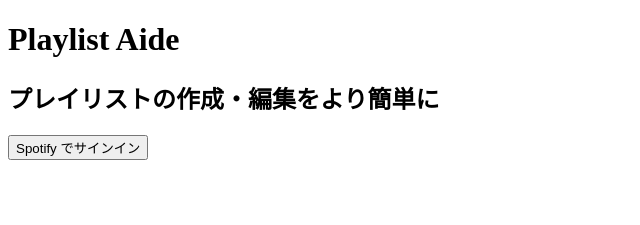
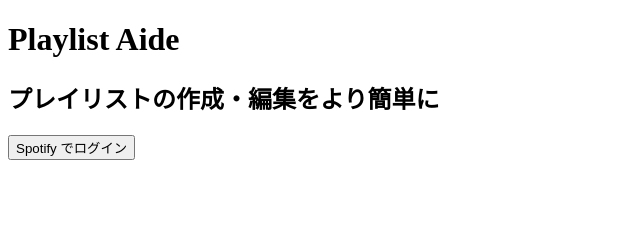
Before and after one commit to tksmasaki/playlist-aide, a Next.js app: page / in a window 1280 px wide. Shown: the top 225 px of the page, without its empty margins (0-640 px from the left). Built offline with nearby package versions, Linux system fonts and the light colour scheme; no server answers.

Commit message:
docs: change signIn/Out button text
spotify はログイン/ログアウトという言葉を使っているので、それに合わせる形にする

```diff
--- a/src/pages/index.tsx
+++ b/src/pages/index.tsx
@@ -33,7 +33,7 @@ const HomeContent = () => {
         )}
         <div className="flex justify-center">
           <button className="btn btn-primary" onClick={() => signOut()}>
-            サインアウト
+            ログアウト
           </button>
         </div>
       </>
@@ -44,7 +44,7 @@ const HomeContent = () => {
         <h2 className="text-center">プレイリストの作成・編集をより簡単に</h2>
         <div className="flex justify-center">
           <button className="btn btn-primary" onClick={() => signIn('spotify')}>
-            Spotify でサインイン
+            Spotify でログイン
           </button>
         </div>
       </>
```
